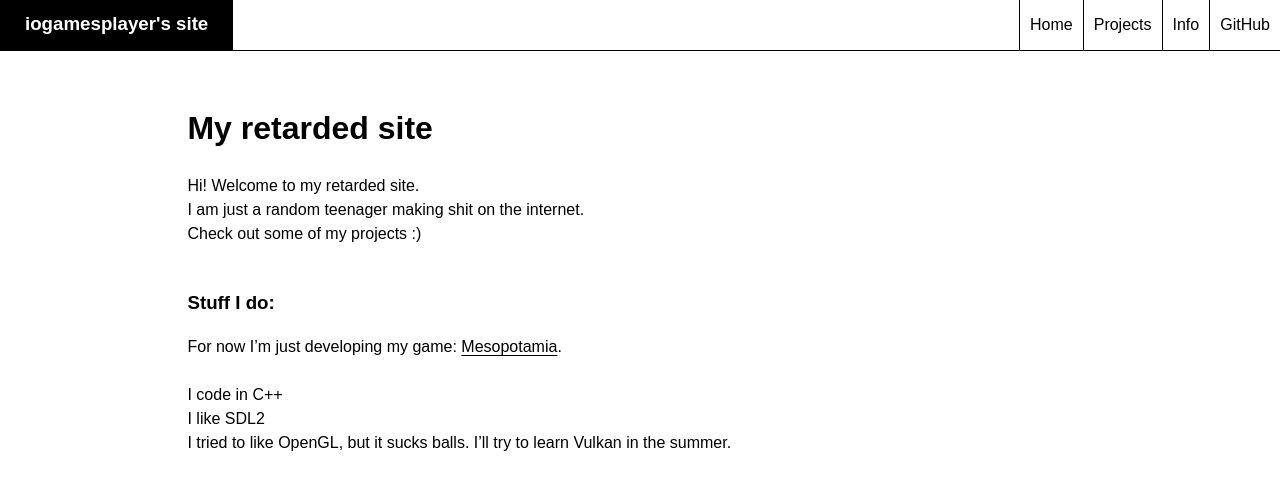
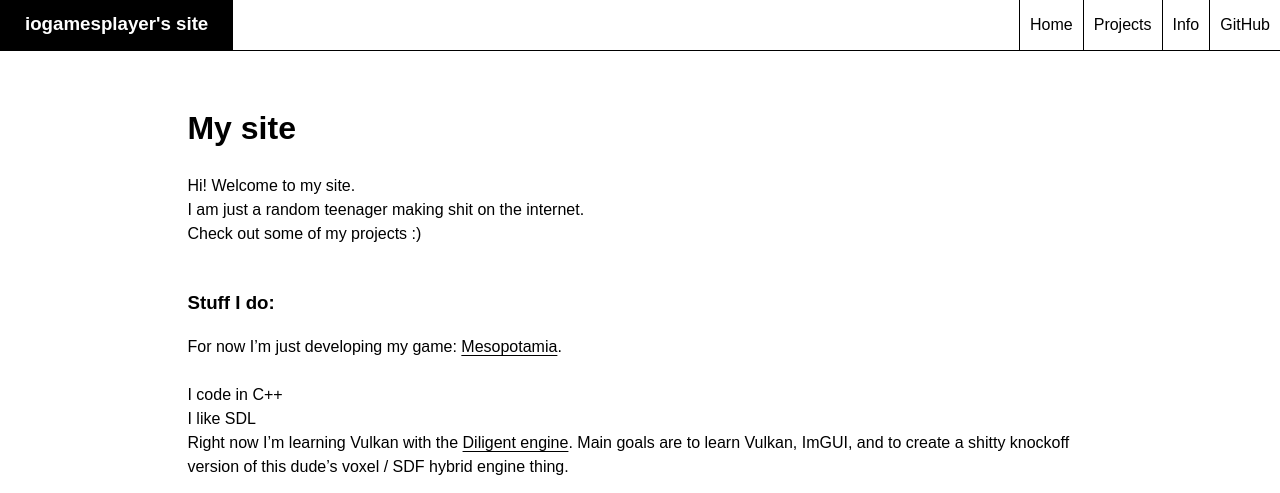
Before and after one commit to iogamesmaker/iogamesmaker.github.io, a Jekyll site: the page built from index.md, in a window 1280 px wide and 1051 px high. Shown: the top 493 px of the window. Built offline with Jekyll 4.4.1, drawn with Linux system fonts in a browser that asks for light colours; grey boxes are pictures that could not be loaded.

Commit message:
minor tweaks

```diff
--- a/index.md
+++ b/index.md
@@ -3,8 +3,8 @@
 title: main
 ---
 
-# My retarded site
-Hi! Welcome to my retarded site.
+# My site
+Hi! Welcome to my site.
 <br>
 I am just a random teenager making shit on the internet.
 <br>
@@ -15,8 +15,8 @@
 <br><br>
 I code in C++
 <br>
-I like SDL2
+I like SDL
 <br>
-I tried to like OpenGL, but it sucks balls. I'll try to learn Vulkan in the summer.
-<br><br>
+Right now I'm learning Vulkan with the [Diligent engine](https://github.com/DiligentGraphics/DiligentEngine). Main goals are to learn Vulkan, ImGUI, and to create a shitty knockoff version of this dude's voxel / SDF hybrid engine thing.
+<iframe width="600" height="335" src="https://www.youtube.com/embed/il-TXbn5iMA" title="I&#39;m making a game engine based on dynamic signed distance fields (SDFs)" frameborder="0" allow="accelerometer; autoplay; clipboard-write; encrypted-media; gyroscope; picture-in-picture; web-share" referrerpolicy="strict-origin-when-cross-origin" allowfullscreen></iframe>
 <iframe frameborder="0" src="https://itch.io/embed/4377291?border_width=5&amp;bg_color=dfc7a2&amp;fg_color=000&amp;link_color=8f563b&amp;border_color=cab28e" width="560" height="175"><a href="https://iogamesplayer.itch.io/mesopotamia">Mesopotamia by iogamesplayer</a></iframe>
```
Also changed, not shown: projects/Mesopotamia/index.md (+3 -1 lines).
